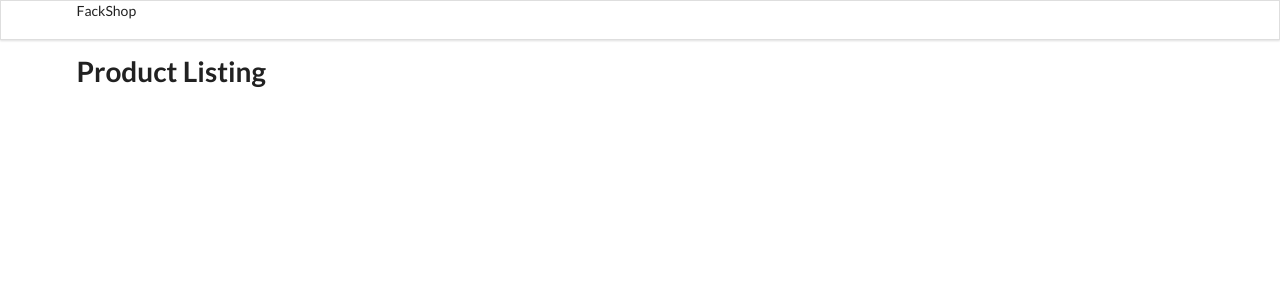
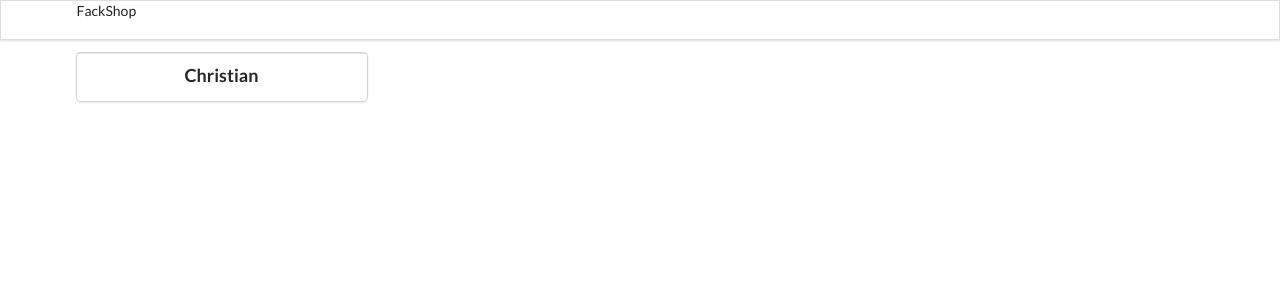
Before and after one commit to christiangubana/react-redux, a React (Create React App) app: page / in a window 1280 px wide. Shown: the top 300 px of the page. Built offline with nearby package versions, Linux system fonts and the light colour scheme.

Commit message:
can display products from the redux store ont the ui

```diff
--- a/src/containers/ProductComponent.js
+++ b/src/containers/ProductComponent.js
@@ -1,11 +1,23 @@
-import React from 'react'
+import React from "react";
+import { useSelector } from "react-redux";
 
 const ProductComponent = () => {
+  const products = useSelector((state) => state.allProducts.product);
+  const { id, title } = products[0];
   return (
     <div>
-      <h1>Product Component</h1>
+      <div className="four column wide">
+        <div className="ui link cards">
+          <div className="card">
+            <div className="image"></div>
+            <div className="content">
+              <div className="header">{title}</div>
+            </div>
+          </div>
+        </div>
+      </div>
     </div>
-  )
-}
+  );
+};
 
 export default ProductComponent;
--- a/src/containers/ProductListing.js
+++ b/src/containers/ProductListing.js
@@ -1,12 +1,13 @@
 import React from 'react';
-import { useSelector } from 'react-redux'
+import { useSelector } from 'react-redux';
+import ProductComponent from './ProductComponent'
 
 const ProductListing = () => {
   const products = useSelector((state) => state );
   console.log(products)
   return (
     <div className='ui grid container listing'>
-      <h1>Product Listing</h1>
+      <ProductComponent/>
     </div>
   )
 }
--- a/src/redux/reducers/productReducer.js
+++ b/src/redux/reducers/productReducer.js
@@ -1,7 +1,7 @@
 import { ActionTypes } from "../constants/actionTypes";
 
 const initialState = {
-  products: [{
+  product: [{
     id: 1,
     title: 'Christian',
     category: 'Programmer'
```
